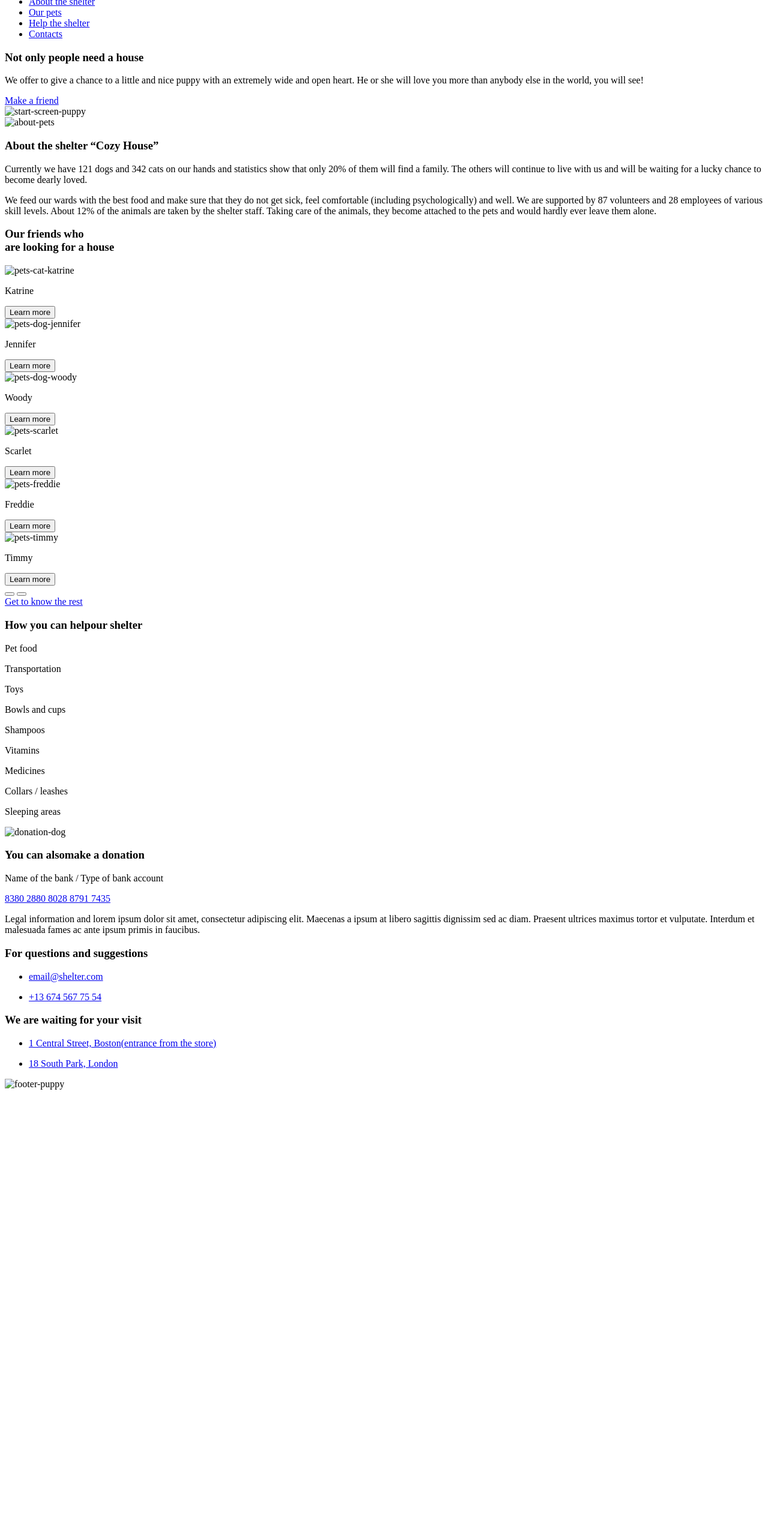
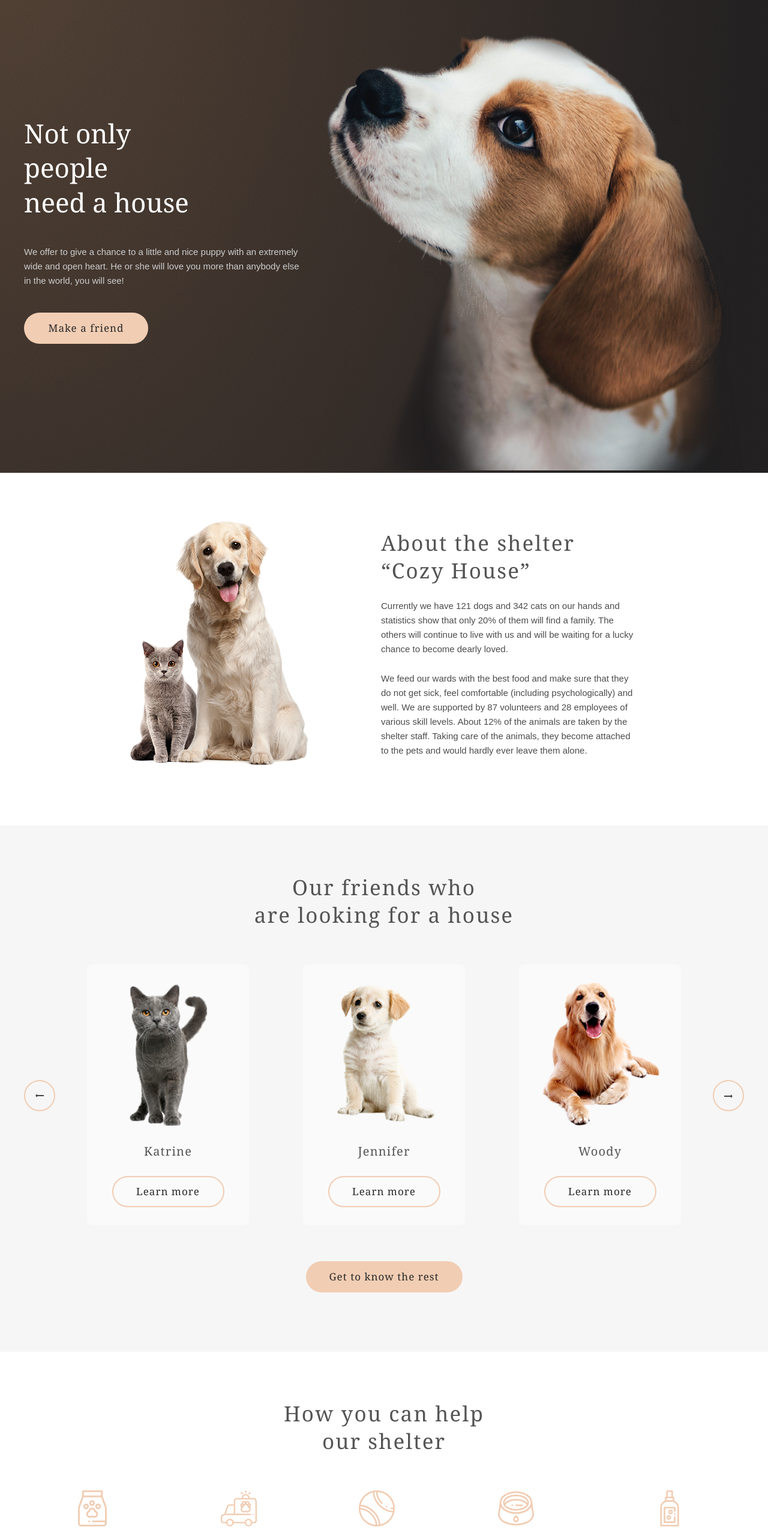
Before and after one commit to mmaaaaaaaails/webdev, a plain HTML site: page shelter/pages/main/main.html in a window 1280 px wide. Shown: the part 120-2680 px from the top of the page at 60% size. Before the commit the page ends 1944 px from the top, so only its background shows below. Drawn offline with Linux system fonts and the light colour scheme; the site is published under a folder, as on GitHub Pages, so addresses that start at the root find nothing.

Commit message:
fix: change path to files and images

```diff
--- a/shelter/pages/main/main.css
+++ b/shelter/pages/main/main.css
@@ -204,7 +204,7 @@ body {
 
 
 .hero {
-    background: url(/assets/images/noise_transparent.png), radial-gradient(100% 215.42% at 0% 0%, #5B483A 0%, #262425 100%), #211F20;
+    background: url(../../assets/images/noise_transparent.png), radial-gradient(100% 215.42% at 0% 0%, #5B483A 0%, #262425 100%), #211F20;
     padding-top: 176px;
 }
 
@@ -386,7 +386,7 @@ body {
 }
 
 .arrow {
-    background: url(/assets/images/icons/arrow.svg) no-repeat;
+    background: url(../../assets/images/icons/arrow.svg) no-repeat;
     width: 16px;
     height: 13px;
     display: inline-block;
@@ -538,39 +538,39 @@ body {
 }
 
 .icon--pet {
-    background-image: url(/assets/images/icons/help/pet-food.svg);
+    background-image: url(../../assets/images/icons/help/pet-food.svg);
 }
 
 .icon--transportation {
-    background-image: url(/assets/images/icons/help/transportation.svg);
+    background-image: url(../../assets/images/icons/help/transportation.svg);
 }
 
 .icon--toys {
-    background-image: url(/assets/images/icons/help/toys.svg);
+    background-image: url(../../assets/images/icons/help/toys.svg);
 }
 
 .icon--bowls {
-    background-image: url(/assets/images/icons/help/bowl.svg);
+    background-image: url(../../assets/images/icons/help/bowl.svg);
 }
 
 .icon--shampoos {
-    background-image: url(/assets/images/icons/help/shampoo.svg);
+    background-image: url(../../assets/images/icons/help/shampoo.svg);
 }
 
 .icon--vitamins {
-    background-image: url(/assets/images/icons/help/vitamins.svg);
+    background-image: url(../../assets/images/icons/help/vitamins.svg);
 }
 
 .icon--medicines {
-    background-image: url(/assets/images/icons/help/medicines.svg);
+    background-image: url(../../assets/images/icons/help/medicines.svg);
 }
 
 .icon--collars {
-    background-image: url(/assets/images/icons/help/collars.svg);
+    background-image: url(../../assets/images/icons/help/collars.svg);
 }
 
 .icon--sleeping {
-    background-image: url(/assets/images/icons/help/sleeping-area.svg);
+    background-image: url(../../assets/images/icons/help/sleeping-area.svg);
 }
 
 .icon__subtitle {
@@ -662,7 +662,7 @@ body {
 }
 
 .credit--card {
-    background-image: url(/assets/images/icons/credit-card.svg);
+    background-image: url(../../assets/images/icons/credit-card.svg);
 }
 
 .credit__number {
@@ -683,7 +683,7 @@ body {
 }
 
 .footer {
-    background: url(/assets/images/footer-background.png);
+    background: url(../../assets/images/footer-background.png);
     height: 350px;
 }
 
@@ -726,7 +726,7 @@ body {
 }
 
 .link__icon-email {
-    background-image: url(/assets/images/icons/icon-email.svg);
+    background-image: url(../../assets/images/icons/icon-email.svg);
     width: 40px;
     height: 32px;
     background-size: cover;
@@ -735,7 +735,7 @@ body {
 }
 
 .link__icon-phone {
-    background-image: url(/assets/images/icons/phone.svg);
+    background-image: url(../../assets/images/icons/phone.svg);
     width: 40px;
     height: 32px;
     background-size: cover;
@@ -744,7 +744,7 @@ body {
 }
 
 .link__icon-pin {
-    background-image: url(/assets/images/icons/icon-marker.svg);
+    background-image: url(../../assets/images/icons/icon-marker.svg);
     width: 22px;
     height: 32px;
     background-size: cover;
--- a/shelter/pages/main/main.html
+++ b/shelter/pages/main/main.html
@@ -4,7 +4,7 @@
     <meta charset="UTF-8">
     <meta name="viewport" content="width=device-width, initial-scale=1.0">
     <title>shelter</title>
-    <link rel="stylesheet" href="/pages/main/main.css">
+    <link rel="stylesheet" href="../../pages/main/main.css">
 </head>
 <body>
     <header class="header">
@@ -24,7 +24,7 @@
                             <a href="#" class="menu__link menu__link--active">About the shelter</a>
                         </li>
                         <li class="menu__item">
-                            <a href="/pages/pets/pets.html" class="menu__link">Our pets</a>
+                            <a href="../../pages/pets/pets.html" class="menu__link">Our pets</a>
                         </li>
                         <li class="menu__item">
                             <a href="#" class="menu__link">Help the shelter</a>
@@ -45,11 +45,11 @@
                         <h3 class="hero__title">Not only people <span class="hero__title--line">need a house</span></h3>
                         <p class="hero__text">We offer to give a chance to a little and nice puppy with an extremely wide and open heart. He or she will love you more than anybody else in the world, you will see!</p>
                         <div class="hero__button">
-                            <a class="hero__btn" href="/pages/pets/pets.html" type="button">Make a friend</a>
+                            <a class="hero__btn" href="../../pages/pets/pets.html" type="button">Make a friend</a>
                         </div>
                     </div>
                     <div class="hero__image">
-                        <img class="hero__picture" src="/assets/images/start-screen-puppy.png" alt="start-screen-puppy">
+                        <img class="hero__picture" src="../../assets/images/start-screen-puppy.png" alt="start-screen-puppy">
                     </div>
                 </div>
             </div>
@@ -57,7 +57,7 @@
         <section class="about">
             <div class="wrapper">
                 <div class="about__block">
-                    <img class="about__picture" src="/assets/images/about-pets.png" alt="about-pets">
+                    <img class="about__picture" src="../../assets/images/about-pets.png" alt="about-pets">
                     <div class="about__info">
                         <h3 class="about__title">About the shelter “Cozy House”</h3>
                         <p class="about__text">Currently we have 121 dogs and 342 cats on our hands and statistics show that only 20% of them will find a family. The others will continue to live with us and will be waiting for a lucky chance to become dearly loved.</p>
@@ -72,34 +72,34 @@
                 <div class="our-friends__block" id="our-friends__block">
                     <div class="slider slider--active">
                         <div class="card">
-                            <img class="card__image cat" src="/assets/images/pets-cat-katrine.png" alt="pets-cat-katrine">
+                            <img class="card__image cat" src="../../assets/images/pets-cat-katrine.png" alt="pets-cat-katrine">
                             <p class="card__name name__cat">Katrine</p>
                             <button class="card__btn">Learn more</button>
                         </div>
                         <div class="card">
-                            <img class="card__image jennifer" src="/assets/images/pets-dog-jennifer.png" alt="pets-dog-jennifer">
+                            <img class="card__image jennifer" src="../../assets/images/pets-dog-jennifer.png" alt="pets-dog-jennifer">
                             <p class="card__name name__dog">Jennifer</p>
                             <button class="card__btn btn__dog">Learn more</button>
                         </div>
                         <div class="card">
-                            <img class="card__image" src="/assets/images/pets-dog-woody.png" alt="pets-dog-woody">
+                            <img class="card__image" src="../../assets/images/pets-dog-woody.png" alt="pets-dog-woody">
                             <p class="card__name">Woody</p>
                             <button class="card__btn">Learn more</button>
                         </div>
                     </div>
                     <div class="slider">
                         <div class="card">
-                            <img class="card__image cat" src="/assets/images/pets-scarlet.png" alt="pets-scarlet">
+                            <img class="card__image cat" src="../../assets/images/pets-scarlet.png" alt="pets-scarlet">
                             <p class="card__name name__cat">Scarlet</p>
                             <button class="card__btn">Learn more</button>
                         </div>
                         <div class="card">
-                            <img class="card__image jennifer" src="/assets/images/pets-freddie.png" alt="pets-freddie">
+                            <img class="card__image jennifer" src="../../assets/images/pets-freddie.png" alt="pets-freddie">
                             <p class="card__name name__dog">Freddie</p>
                             <button class="card__btn btn__dog">Learn more</button>
                         </div>
                         <div class="card">
-                            <img class="card__image" src="/assets/images/pets-timmy.png" alt="pets-timmy">
+                            <img class="card__image" src="../../assets/images/pets-timmy.png" alt="pets-timmy">
                             <p class="card__name">Timmy</p>
                             <button class="card__btn">Learn more</button>
                         </div>
@@ -114,7 +114,7 @@
                     </button>
                 </div>
                 <div class="our-friends__bth">
-                    <a class="bth__lower" href="/pages/pets/pets.html" type="button" >Get to know the rest</a>
+                    <a class="bth__lower" href="../../pages/pets/pets.html" type="button" >Get to know the rest</a>
                 </div>
             </div>
         </section>
@@ -164,7 +164,7 @@
         <section class="addition">
             <div class="wrapper">
                 <div class="addition__block">
-                    <img class="addition__picture" src="/assets/images/donation-dog.png" alt="donation-dog">
+                    <img class="addition__picture" src="../../assets/images/donation-dog.png" alt="donation-dog">
                     <div class="addition__info">
                         <h3 class="addition__title">You can also<span class="addition__title--line">make a donation</span></h3>
                         <p class="addition__text">Name of the bank / Type of bank account</p>
@@ -215,7 +215,7 @@
                         </li>
                     </ul>
                 </div>
-                <img class="footer__picture" src="/assets/images/footer-puppy.png" alt="footer-puppy">
+                <img class="footer__picture" src="../../assets/images/footer-puppy.png" alt="footer-puppy">
             </div>
         </div>
     </footer>
--- a/shelter/pages/pets/pets.css
+++ b/shelter/pages/pets/pets.css
@@ -228,7 +228,7 @@ body {
 }
 
 .number {
-    background: url(/assets/images/icons/1.svg) no-repeat;
+    background: url(../../assets/images/icons/1.svg) no-repeat;
     width: 9px;
     height: 23px;
     display: inline-block;
@@ -237,14 +237,14 @@ body {
 }
 
 .arrow-two {
-    background: url(/assets/images/icons/oneArrow.svg) no-repeat;
+    background: url(../../assets/images/icons/oneArrow.svg) no-repeat;
     width: 27px;
     height: 23px;
     display: inline-block;
 }
 
 .arrow-one {
-    background: url(/assets/images/icons/twoArrow.svg) no-repeat;
+    background: url(../../assets/images/icons/twoArrow.svg) no-repeat;
     width: 13px;
     height: 23px;
     display: inline-block;
@@ -268,7 +268,7 @@ body {
 
 
 .footer {
-    background: url(/assets/images/footer-background.png);
+    background: url(../../assets/images/footer-background.png);
     height: 355px;
 }
 
@@ -311,7 +311,7 @@ body {
 }
 
 .link__icon-email {
-    background-image: url(/assets/images/icons/icon-email.svg);
+    background-image: url(../../assets/images/icons/icon-email.svg);
     width: 40px;
     height: 32px;
     background-size: cover;
@@ -320,7 +320,7 @@ body {
 }
 
 .link__icon-phone {
-    background-image: url(/assets/images/icons/phone.svg);
+    background-image: url(../../assets/images/icons/phone.svg);
     width: 40px;
     height: 32px;
     background-size: cover;
@@ -329,7 +329,7 @@ body {
 }
 
 .link__icon-pin {
-    background-image: url(/assets/images/icons/icon-marker.svg);
+    background-image: url(../../assets/images/icons/icon-marker.svg);
     width: 22px;
     height: 32px;
     background-size: cover;
--- a/shelter/pages/pets/pets.html
+++ b/shelter/pages/pets/pets.html
@@ -4,14 +4,14 @@
     <meta charset="UTF-8">
     <meta name="viewport" content="width=device-width, initial-scale=1.0">
     <title>shelter</title>
-    <link rel="stylesheet" href="/pages/pets/pets.css">
+    <link rel="stylesheet" href="../../pages/pets/pets.css">
 </head>
 <body>
     <header class="header">
         <div class="overlay"></div>
         <div class="wrapper">
             <div class="header__block">
-                <a class="header__logo" href="/pages/main/main.html" >
+                <a class="header__logo" href="../../pages/main/main.html" >
                     <h1 class="header__title">Cozy House</h1>
                     <p class="header__text">Shelter for pets in Boston</p>
                 </a>
@@ -21,7 +21,7 @@
                 <nav class="menu">
                     <ul class="menu__lists">
                         <li class="menu__item">
-                            <a href="/pages/main/main.html" class="menu__link">About the shelter</a>
+                            <a href="../../pages/main/main.html" class="menu__link">About the shelter</a>
                         </li>
                         <li class="menu__item">
                             <a href="#" class="menu__link menu__link--active">Our pets</a>
@@ -44,42 +44,42 @@
                 <div class="our-friends__block" id="our-friends__block">
                         <div class="slider">
                             <div class="card">
-                                <img class="card__image cat" src="/assets/images/pets-katrine.png" alt="pets-cat-katrine">
+                                <img class="card__image cat" src="../../assets/images/pets-katrine.png" alt="pets-cat-katrine">
                                 <p class="card__name name__cat">Katrine</p>
                                 <button class="card__btn">Learn more</button>
                             </div>
                             <div class="card">
-                                <img class="card__image jennifer" src="/assets/images/pets-jennifer.png" alt="pets-dog-jennifer">
+                                <img class="card__image jennifer" src="../../assets/images/pets-jennifer.png" alt="pets-dog-jennifer">
                                 <p class="card__name name__dog">Jennifer</p>
                                 <button class="card__btn btn__dog">Learn more</button>
                             </div>
                             <div class="card">
-                                <img class="card__image" src="/assets/images/pets-woody.png" alt="pets-dog-woody">
+                                <img class="card__image" src="../../assets/images/pets-woody.png" alt="pets-dog-woody">
                                 <p class="card__name">Woody</p>
                                 <button class="card__btn">Learn more</button>
                             </div>
                             <div class="card">
-                                <img class="card__image" src="/assets/images/pets-sophia.png" alt="pets-dog-sophia">
+                                <img class="card__image" src="../../assets/images/pets-sophia.png" alt="pets-dog-sophia">
                                 <p class="card__name">Sophia</p>
                                 <button class="card__btn">Learn more</button>
                             </div>
                             <div class="card">
-                                <img class="card__image" src="/assets/images/pets-timmy.png" alt="pets-timmy">
+                                <img class="card__image" src="../../assets/images/pets-timmy.png" alt="pets-timmy">
                                 <p class="card__name">Timmy</p>
                                 <button class="card__btn">Learn more</button>
                             </div>
                             <div class="card">
-                                <img class="card__image" src="/assets/images/pets-charly.png" alt="pets-dog-charly">
+                                <img class="card__image" src="../../assets/images/pets-charly.png" alt="pets-dog-charly">
                                 <p class="card__name">Charly</p>
                                 <button class="card__btn">Learn more</button>
                             </div>
                             <div class="card">
-                                <img class="card__image" src="/assets/images/pets-scarlet.png" alt="pets-scarlet">
+                                <img class="card__image" src="../../assets/images/pets-scarlet.png" alt="pets-scarlet">
                                 <p class="card__name">Scarlet</p>
                                 <button class="card__btn">Learn more</button>
                             </div>
                             <div class="card">
-                                <img class="card__image" src="/assets/images/pets-freddie.png" alt="pets-freddie">
+                                <img class="card__image" src="../../assets/images/pets-freddie.png" alt="pets-freddie">
                                 <p class="card__name">Freddie</p>
                                 <button class="card__btn">Learn more</button>
                             </div>
@@ -142,10 +142,10 @@
                         </li>
                     </ul>
                 </div>
-                <img class="footer__picture" src="/assets/images/footer-puppy.png" alt="footer-puppy">
+                <img class="footer__picture" src="../../assets/images/footer-puppy.png" alt="footer-puppy">
             </div>
         </div>
     </footer>
-    <script src="/pages/main/main.js"></script>
+    <script src="../../pages/main/main.js"></script>
 </body>
 </html>
```
